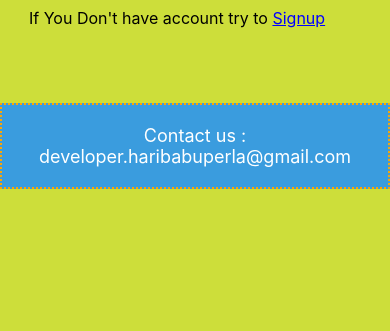
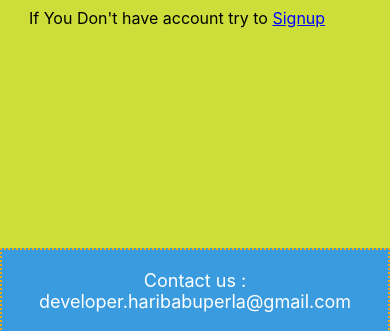
Before and after one commit to HariDeveloper1999/recharge-native, a React Native app: screen /Login in a window 390 px wide. Shown: the part 510-841 px from the top of the page. Built offline with nearby package versions, Linux system fonts and the light colour scheme.

Commit message:
customer support changes

```diff
--- a/screens/Login.js
+++ b/screens/Login.js
@@ -5,17 +5,17 @@ const devHeight=Dimensions.get('window').height;
 function Login() {
 
 
-  console.log("devHeight",devHeight/7)
+  console.log("devHeight",devHeight)
   return(
     <>
   <View>
      <Home isLogin={true}/>
   </View>
-  <View style={{position:'relative'}}>
+
   <View style={styles.customerContainer}>
      <Text style={styles.customerText}>Contact us : developer.haribabuperla@gmail.com</Text>
    </View>
-  </View>
+
 
    </>
   )
@@ -25,11 +25,11 @@ export default Login;
 const styles=StyleSheet.create({
 
   customerContainer:{
-    //  flex:1,
-    //  justifyContent:'flex-end'
-    position:"absolute",
-     bottom:-(devHeight/7),
-     width:'100%'
+     flex:1,
+     justifyContent:'flex-end'
+    // position:"absolute",
+    //  bottom:-(devHeight/7),
+    //  width:'100%'
 
   } ,
   customerText:{
```
